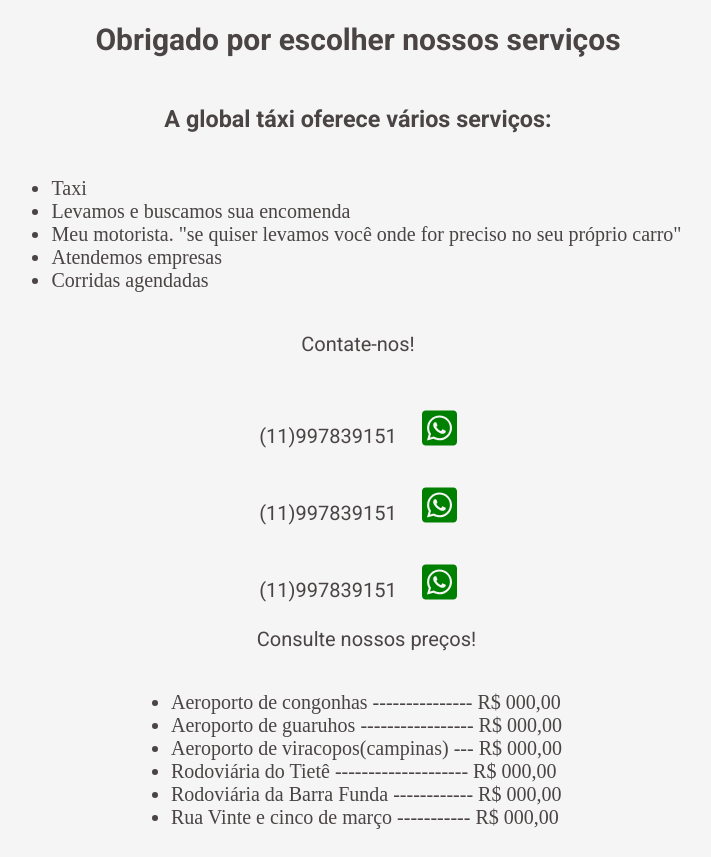
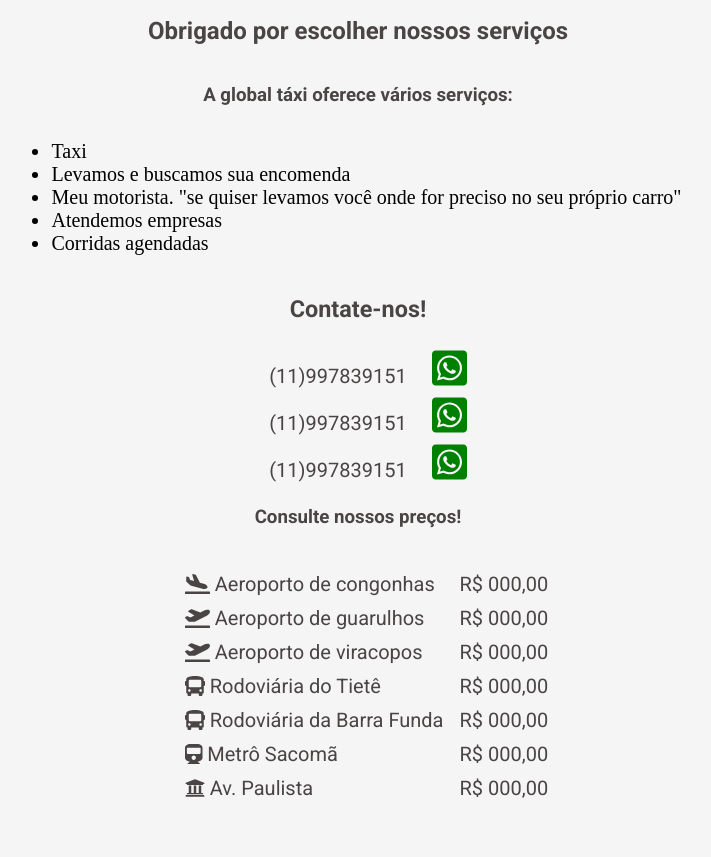
Before and after one commit to cfc16310814/links-qrcode-taxi, a plain HTML site: page index.html in a window 1280 px wide. Shown: the part 353-1210 px from the top of the page, without its empty margins (282-993 px from the left). After the commit the page ends 1177 px from the top, so only its background shows below. Drawn offline with Linux system fonts and the light colour scheme.

Commit message:
Atualização de textos

```diff
--- a/assets/css/global.css
+++ b/assets/css/global.css
@@ -5,6 +5,7 @@
 }
 h1,h2,h3,h4,p,span,a,button,input{
     font-family: "Roboto", sans-serif;
+    color: #4a4444;
 }
 
 body{
@@ -16,25 +17,30 @@ body{
     justify-content: center;
     margin-top: 100px;
 }
-.img-cabecalho{
-    max-width: 250px;
+
+.foto-cabecalho img{
     border-radius: 150px;
-    width: 250px;
     height: 250px;
     max-height: 250px;
+    width: 250px;
+    max-width: 250px;
 }
-.lista-servicos{
+
+.servicos{
     display: flex;
     flex-direction: column;
-    font-size: 20px;
     justify-content: center;
     align-items: center;
-    color: #4a4444;
 }
-.servicos{
-    font-size: 20px;
+
+.servicos ul{
     padding-left: 17px;
 }
+
+.servicos ul li{
+    font-size: 20px;
+}
+
 .contatos{
     display: flex;
     flex-direction: column;
@@ -43,28 +49,49 @@ body{
     font-size: 20px;
     color: #4a4444;
 }
-.whatsaap{
-    margin-top: 30px;
-}
-.telefone{
+
+.contato a:first-child{
     text-decoration: none;
     color: #4a4444;
     font-size: 20px;
 }
-.link-whatsapp{
-color: green;
-margin-left: 20px;
-font-size: 40px;
+
+.contato a{
+    color: green;
+    font-size: 40px;
+
+    margin-left: 20px;
 }
-.link-whatsapp:hover{
+
+.contato a:hover{
     color: #25d366;
+    transition: 0.3s;
 }
+
 .valores{
     display: flex;
     justify-content: center;
     align-items: center;
     flex-direction: column;
-    color: #4a4444;
-    font-size: 20px;
+
+}
+
+.valores ul{
     padding-left: 17px;
 }
+
+.valores ul li{
+    display: flex;
+    justify-content: space-between;
+    margin-top: 10px;
+
+}
+
+.valores ul li span:first-child{
+    font-size: 20px;
+   margin-right: 16px;
+}
+
+.valores ul li span{
+    font-size: 20px;
+}
--- a/index.html
+++ b/index.html
@@ -10,15 +10,13 @@
 </head>
 
 <body>
-
     <div class="foto-cabecalho">
-        <img class="img-cabecalho" src="imagens/taxi-familia.jpg" alt="taxi-familia">
+        <img src="imagens/taxi-familia.jpg" alt="taxi familia">
     </div>
 
-    <div class="lista-servicos">
+    <div class="servicos">
         <h2>Obrigado por escolher nossos serviços</h2>
         <h3>A global táxi oferece vários serviços:</h3>
-        <div class="servicos">
         <ul>
             <li>Taxi</li>
             <li>Levamos e buscamos sua encomenda</li>
@@ -27,41 +25,97 @@
             <li>Corridas agendadas</li>
         </ul>
     </div>
-    </div>
 
     <div class="contatos">
-        <p>Contate-nos!</p>
-        <div class="whatsaap">
-            <a  class="telefone" href="tel:5511997839151">(11)997839151</a>
-            <a class="link-whatsapp"
+        <h3>Contate-nos!</h3>
+        <div class="contato">
+            <a href="tel:5511997839151">(11)997839151</a>
+            <a
                 href="https://api.whatsapp.com/send?phone=5511997839151&text=Ol%C3%A1%2C%20eu%20vim%20pelo%20site%20e%20gostaria%20de%20tirar%20uma%20d%C3%BAvida">
                 <i class="fab fa-whatsapp-square"></i>
             </a>
         </div>
-        <div class="whatsaap">
-            <a class="telefone" href="tel:5511997839151">(11)997839151</a>
-            <a class="link-whatsapp"
+        <div class="contato">
+            <a  href="tel:5511997839151">(11)997839151</a>
+            <a
                 href="https://api.whatsapp.com/send?phone=5511997839151&text=Ol%C3%A1%2C%20eu%20vim%20pelo%20site%20e%20gostaria%20de%20tirar%20uma%20d%C3%BAvida">
                 <i class="fab fa-whatsapp-square"></i>
             </a>
         </div>
-        <div class="whatsaap">
-            <a  class="telefone" href="tel:5511997839151">(11)997839151</a>
-            <a class="link-whatsapp"
+        <div class="contato">
+            <a  href="tel:5511997839151">(11)997839151</a>
+            <a
                 href="https://api.whatsapp.com/send?phone=5511997839151&text=Ol%C3%A1%2C%20eu%20vim%20pelo%20site%20e%20gostaria%20de%20tirar%20uma%20d%C3%BAvida">
                 <i class="fab fa-whatsapp-square"></i>
             </a>
         </div>
     </div>
+
     <div class="valores">
-    <p>Consulte nossos preços!</p>
+        <h3>Consulte nossos preços!</h3>
         <ul>
-         <li>Aeroporto de congonhas --------------- R$ 000,00</li>
-         <li>Aeroporto de guaruhos ----------------- R$ 000,00</li>
-         <li>Aeroporto de viracopos(campinas) --- R$ 000,00</li>
-         <li>Rodoviária do Tietê -------------------- R$ 000,00</li>
-         <li>Rodoviária da Barra Funda ------------ R$ 000,00</li>
-         <li>Rua Vinte e cinco de março ----------- R$ 000,00</li>
+            <li>
+                <span>
+                    <i class="fas fa-plane-arrival"></i>
+                    Aeroporto de congonhas
+                </span>
+
+                <span>R$ 000,00</span>
+            </li>
+
+            <li>
+                <span>
+                    <i class="fas fa-plane-departure"></i>
+                    Aeroporto de guarulhos
+                </span>
+
+                <span>R$ 000,00</span>
+            </li>
+
+            <li>
+                <span>
+                    <i class="fas fa-plane-departure"></i>
+                    Aeroporto de viracopos
+                </span>
+
+                <span>R$ 000,00</span>
+            </li>
+
+            <li>
+                <span>
+                    <i class="fas fa-bus"></i>
+                    Rodoviária do Tietê
+                </span>
+
+                <span>R$ 000,00</span>
+            </li>
+
+            <li>
+                <span>
+                    <i class="fas fa-bus"></i>
+                    Rodoviária da Barra Funda
+                </span>
+
+                <span>R$ 000,00</span>
+            </li>
+
+            <li>
+                <span>
+                    <i class="fas fa-train"></i>
+                    Metrô Sacomã
+                </span>
+
+                <span>R$ 000,00</span>
+            </li>
+
+            <li>
+                <span>
+                    <i class="fas fa-university"></i>
+                    Av. Paulista
+                </span>
+
+                <span>R$ 000,00</span>
+            </li>
         </ul>
     </div>
     <script src="libs/fontawesome-free-5.13.1-web/js/all.min.js"></script>
```
Also changed, not shown: 1 other file. Lines whose indentation alone changed are shown as unchanged.
